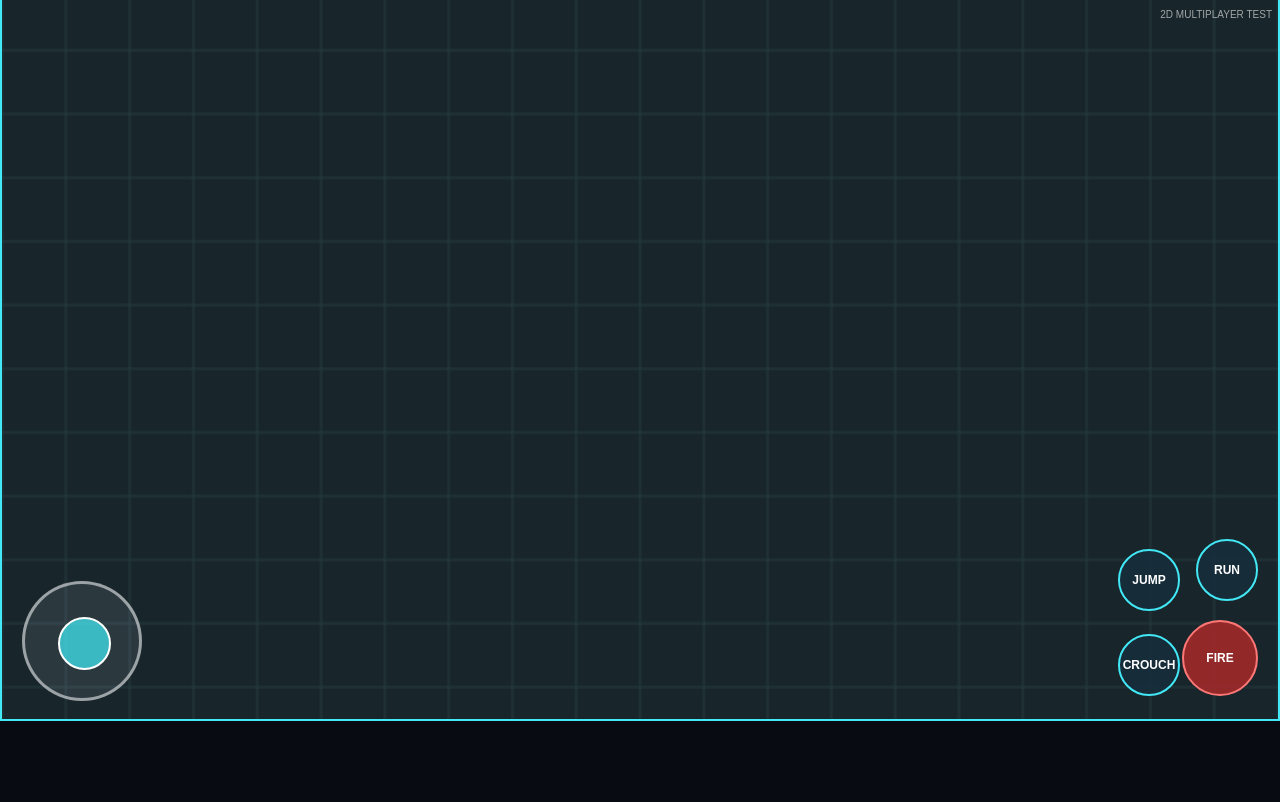
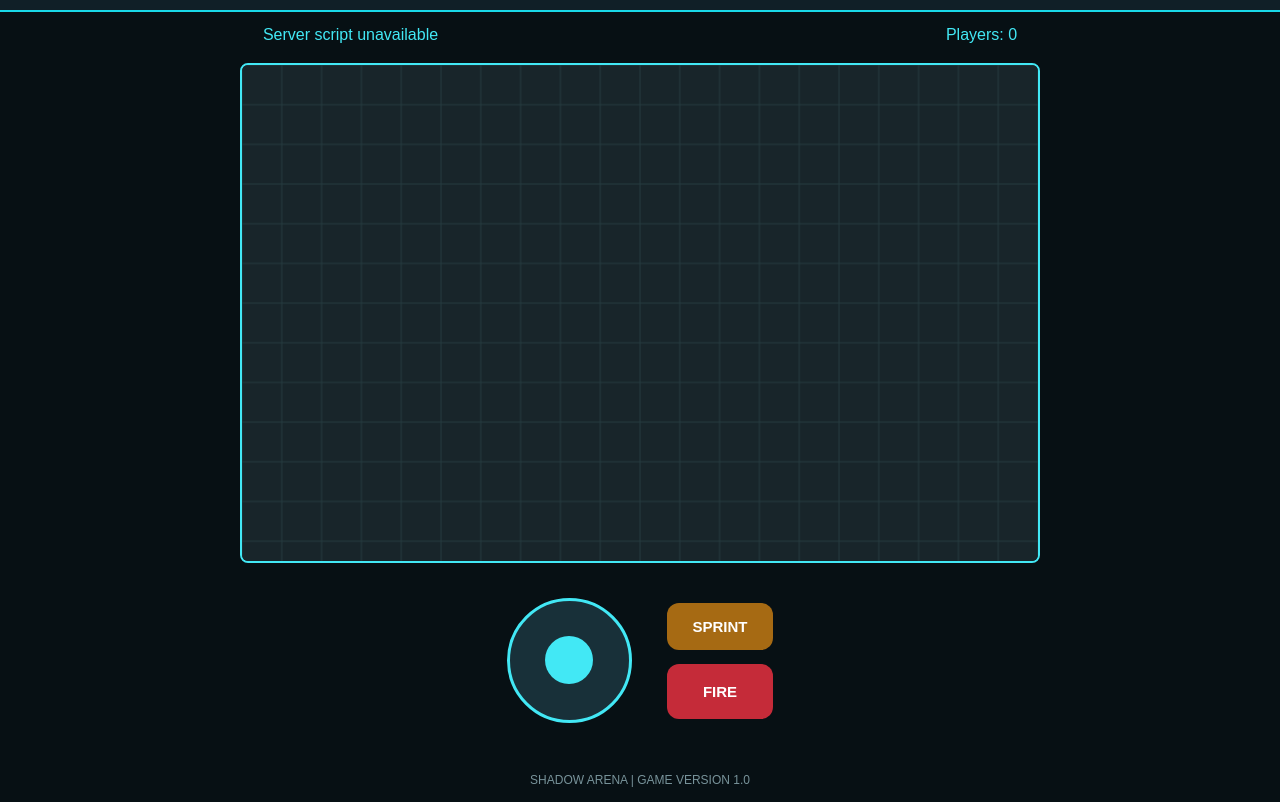
Before and after one commit to aichatbot316-bot/Shadow-arena---2d-battle-royale-game, a website: page index.html in a window 1280 px wide. Shown: the part 79-881 px from the top of the page. Before the commit the page ends 800 px from the top, so only its background shows below. Drawn offline with nearby package versions, Linux system fonts and the light colour scheme; no server answers.

Commit message:
Restore SHADOW ARENA multiplayer frontend

```diff
--- a/index.html
+++ b/index.html
@@ -1,98 +1,189 @@
-<!DOCTYPE html><html lang="en">
+
+<!DOCTYPE html>
+<html lang="en">
 <head>
   <meta charset="UTF-8">
-<meta name="viewport" content="width=device-width, initial-scale=1, maximum-scale=1, user-scalable=no">
-<title>SHADOW ARENA: BATTLE ROYALE</title>
+  <meta name="viewport" content="width=device-width, initial-scale=1.0">
+  <title>SHADOW ARENA</title>
+
+<script src="https://shadow-arena-2d-battle-royale-game.onrender.com/socket.io/socket.io.js"></script>
+
   <style>
-* { box-sizing: border-box; }
+    * {
+      box-sizing: border-box;
+    }
+
     body {
       margin: 0;
-  background: #080b12;
+      background: #071014;
       color: white;
       font-family: Arial, sans-serif;
-  overflow: hidden;
+      text-align: center;
+      overflow-x: hidden;
+    }
+
+    header {
+      padding: 18px 10px;
+      background: #101f27;
+      border-bottom: 2px solid #19d9e8;
+    }
+
+    h1 {
+      margin: 0;
+      color: #42e8f5;
+      letter-spacing: 4px;
+      font-size: 28px;
+    }
+
+    .subtitle {
+      color: #91aeb5;
+      margin-top: 7px;
+      font-size: 12px;
+    }
+
+    .info {
+      display: flex;
+      justify-content: space-around;
+      flex-wrap: wrap;
+      gap: 10px;
+      padding: 14px;
+      color: #42e8f5;
+    }
+
+    #arena {
+      display: block;
+      width: 95%;
+      max-width: 800px;
+      height: auto;
+      aspect-ratio: 8 / 5;
+      margin: 5px auto;
+      background: #18252a;
+      border: 2px solid #42e8f5;
+      border-radius: 8px;
+    }
+
+    .controls {
+      display: flex;
+      justify-content: center;
+      align-items: center;
+      gap: 35px;
+      margin: 25px auto;
+      padding: 10px;
+    }
+
+    #joystick {
+      width: 125px;
+      height: 125px;
+      background: #183039;
+      border: 3px solid #42e8f5;
+      border-radius: 50%;
+      position: relative;
       touch-action: none;
     }
-header { text-align: center; padding: 6px; }
-h1 { color: #42e8f5; margin: 2px; font-size: 23px; }
-#status { color: #ffd166; font-size: 13px; margin: 4px; }
-#count { font-size: 12px; }
-#arena {
-  display: block;
-  width: 100%;
-  max-width: 800px;
-  height: auto;
-  margin: 4px auto;
-  background: #18252a;
-  border: 2px solid #42e8f5;
-  touch-action: none;
+
+    #stick {
+      width: 48px;
+      height: 48px;
+      background: #42e8f5;
+      border-radius: 50%;
+      position: absolute;
+      left: 35px;
+      top: 35px;
     }
-#hud { position: fixed; inset: 0; pointer-events: none; }
-#joystick {
-  position: absolute; left: 22px; bottom: 25px;
-  width: 135px; height: 135px;
-  border: 3px solid #ffffff88; border-radius: 50%;
-  background: #aabccc22; pointer-events: auto;
-  touch-action: none;
+
+    .buttons {
+      display: flex;
+      flex-direction: column;
+      gap: 14px;
     }
-#stick {
-  position: absolute; left: 38px; top: 38px;
-  width: 53px; height: 53px; border-radius: 50%;
-  background: #42e8f5bb; border: 2px solid white;
+
+    button {
+      border: none;
+      border-radius: 12px;
+      padding: 15px 25px;
+      font-weight: bold;
+      font-size: 15px;
+      color: white;
+      background: #176b79;
+      touch-action: manipulation;
     }
-.action {
-  position: absolute; width: 62px; height: 62px;
-  border-radius: 50%; color: white; font-weight: bold;
-  font-size: 12px; background: #172d3cdd;
-  border: 2px solid #42e8f5;
-  display: flex; align-items: center; justify-content: center;
-  pointer-events: auto; touch-action: none;
+
+    #sprint {
+      background: #a66a13;
     }
-#fire { right: 22px; bottom: 35px; width: 76px; height: 76px; background: #a62929dd; border-color: #ff7777; }
-#jump { right: 100px; bottom: 115px; }
-#sprint { right: 22px; bottom: 130px; }
-#crouch { right: 98px; bottom: 35px; }
-#hint { position: fixed; top: 88px; right: 8px; font-size: 10px; color: #ffffff99; }
-@media (orientation: landscape) {
-  header { position: absolute; top: 0; left: 50%; transform: translateX(-50%); z-index: 2; padding: 2px; }
-  h1 { font-size: 17px; }
-  #arena { width: 100vw; height: 100dvh; max-width: none; margin: 0; }
-  #status, #count { font-size: 10px; }
-  #joystick { width: 120px; height: 120px; left: 22px; bottom: 20px; }
-  #stick { left: 33px; top: 33px; }
-  #fire { right: 22px; bottom: 25px; }
-  #jump { right: 100px; bottom: 110px; }
-  #sprint { right: 22px; bottom: 120px; }
-  #crouch { right: 100px; bottom: 25px; }
+
+    #fire {
+      background: #c52b39;
+      padding: 19px 30px;
+    }
+
+    button:active {
+      transform: scale(0.94);
+      filter: brightness(1.3);
+    }
+
+    footer {
+      color: #78939a;
+      font-size: 12px;
+      padding: 15px;
     }
   </style>
 </head>
+
 <body>
+
   <header>
     <h1>SHADOW ARENA</h1>
-  <div>BATTLE ROYALE</div>
-  <div id="status">Connecting to server...</div>
-  <div id="count">Players: 0</div>
-</header><canvas id="arena" width="800" height="500"></canvas>
+    <div class="subtitle">MULTIPLAYER BATTLE ARENA</div>
+  </header>
 
-<div id="hud">
-  <div id="joystick"><div id="stick"></div></div>
-  <button class="action" id="fire">FIRE</button>
-  <button class="action" id="jump">JUMP</button>
-  <button class="action" id="sprint">RUN</button>
-  <button class="action" id="crouch">CROUCH</button>
+  <div class="info">
+    <span id="status">Connecting...</span>
+    <span id="count">Players: 0</span>
   </div>
-<div id="hint">2D MULTIPLAYER TEST</div><script src="/socket.io/socket.io.js"></script><script>
+
+  <canvas id="arena" width="800" height="500"></canvas>
+
+  <div class="controls">
+
+    <div id="joystick">
+      <div id="stick"></div>
+    </div>
+
+    <div class="buttons">
+      <button id="sprint">SPRINT</button>
+      <button id="fire">FIRE</button>
+    </div>
+
+  </div>
+
+  <footer>
+    SHADOW ARENA | GAME VERSION 1.0
+  </footer>
+
+<script>
 const canvas = document.getElementById("arena");
 const ctx = canvas.getContext("2d");
+
 const statusText = document.getElementById("status");
 const countText = document.getElementById("count");
+
 const joystick = document.getElementById("joystick");
 const stick = document.getElementById("stick");
 
-let socket, players = {}, myId = null, connected = false;
+const sprintButton = document.getElementById("sprint");
+const fireButton = document.getElementById("fire");
+
+let socket;
+let players = {};
+let myId = null;
+let connected = false;
+
+let joyX = 0;
+let joyY = 0;
+let sprinting = false;
+
 let bullets = [];
-let joyX = 0, joyY = 0, sprinting = false;
 
 function connect() {
   if (typeof io !== "function") {
@@ -100,7 +191,11 @@ function connect() {
     return;
   }
 
-  socket = io();
+  // Same-origin server connection.
+  // If frontend and backend are hosted separately,
+  // put your backend URL inside io("YOUR_SERVER_URL").
+
+  socket = io("https://shadow-arena-2d-battle-royale-game.onrender.com");
 
   socket.on("connect", () => {
     myId = socket.id;
@@ -116,26 +211,36 @@ function connect() {
     connected = false;
     statusText.textContent = "Disconnected";
   });
+
   socket.on("currentPlayers", data => {
-    players = data;
-    countText.textContent = Object.keys(players).length;
+    players = data || {};
+    countText.textContent =
+      "Players: " + Object.keys(players).length;
   });
+
   socket.on("newPlayer", data => {
-  console.log("New player joined:", data);
+    if (!data || !data.id) return;
+
     players[data.id] = data;
-  countText.textContent = Object.keys(players).length;
+
+    countText.textContent =
+      "Players: " + Object.keys(players).length;
   });
+
   socket.on("playerDisconnected", id => {
     delete players[id];
 
-  countText.textContent = Object.keys(players).length;
+    countText.textContent =
+      "Players: " + Object.keys(players).length;
   });
+
   socket.on("playerMoved", data => {
     if (players[data.id]) {
       players[data.id].x = data.x;
       players[data.id].y = data.y;
     }
   });
+
   socket.on("shotFired", data => {
     bullets.push({
       x: data.x,
@@ -144,79 +249,137 @@ function connect() {
       life: 30
     });
   });
-  socket.on("currentPlayers", data => players = data || {});
-  socket.on("newPlayer", p => players[p.id] = p);
+}
 
-  socket.on("playerMoved", data => {
-    if (players[data.id]) {
-      players[data.id].x = data.x;
-      players[data.id].y = data.y;
+
+// JOYSTICK CONTROLS
+
+let joystickActive = false;
+
+function moveJoystick(event) {
+  if (!joystickActive) return;
+
+  const rect = joystick.getBoundingClientRect();
+
+  const centerX = rect.left + rect.width / 2;
+  const centerY = rect.top + rect.height / 2;
+
+  let dx = event.clientX - centerX;
+  let dy = event.clientY - centerY;
+
+  const maxDistance = 38;
+  const distance = Math.hypot(dx, dy);
+
+  if (distance > maxDistance) {
+    dx = dx / distance * maxDistance;
+    dy = dy / distance * maxDistance;
+  }
+
+  joyX = dx / maxDistance;
+  joyY = dy / maxDistance;
+
+  stick.style.left = (35 + dx) + "px";
+  stick.style.top = (35 + dy) + "px";
+}
+
+function resetJoystick() {
+  joystickActive = false;
+
+  joyX = 0;
+  joyY = 0;
+
+  stick.style.left = "35px";
+  stick.style.top = "35px";
+}
+
+joystick.addEventListener("pointerdown", event => {
+  joystickActive = true;
+  joystick.setPointerCapture(event.pointerId);
+  moveJoystick(event);
+});
+
+joystick.addEventListener("pointermove", moveJoystick);
+
+joystick.addEventListener("pointerup", resetJoystick);
+joystick.addEventListener("pointercancel", resetJoystick);
+
+
+// SPRINT CONTROL
+
+sprintButton.addEventListener("pointerdown", () => {
+  sprinting = true;
+});
+
+sprintButton.addEventListener("pointerup", () => {
+  sprinting = false;
+});
+
+sprintButton.addEventListener("pointercancel", () => {
+  sprinting = false;
+});
+
+sprintButton.addEventListener("pointerleave", () => {
+  sprinting = false;
+});
+
+
+// KEYBOARD CONTROLS
+
+const keys = {};
+
+document.addEventListener("keydown", event => {
+  keys[event.key.toLowerCase()] = true;
+
+  if (event.key === "Shift") {
+    sprinting = true;
   }
 });
-socket.on("shotFired", data => {
-  bullets.push({
-    x: data.x,
-    y: data.y,
-    color: data.color || "#ffff00",
-    life: 30
+
+document.addEventListener("keyup", event => {
+  keys[event.key.toLowerCase()] = false;
+
+  if (event.key === "Shift") {
+    sprinting = false;
+  }
 });
-});
-  socket.on("playerDisconnected", id => delete players[id]);
-}
+
+
+// MOVEMENT
 
 function sendMove() {
   if (!connected || !socket) return;
-  let length = Math.hypot(joyX, joyY);
+
+  let x = joyX;
+  let y = joyY;
+
+  if (keys["arrowleft"] || keys["a"]) x -= 1;
+  if (keys["arrowright"] || keys["d"]) x += 1;
+  if (keys["arrowup"] || keys["w"]) y -= 1;
+  if (keys["arrowdown"] || keys["s"]) y += 1;
+
+  const length = Math.hypot(x, y);
+
   if (length < 0.15) return;
-  let speed = sprinting ? 1 : 0.7;
-  socket.emit("move", { dx: joyX * speed, dy: joyY * speed });
+
+  if (length > 1) {
+    x /= length;
+    y /= length;
   }
 
-let activePointer = null;
+  const speed = sprinting ? 1 : 0.7;
 
-joystick.addEventListener("pointerdown", e => {
-  e.preventDefault();
-  activePointer = e.pointerId;
-  joystick.setPointerCapture(e.pointerId);
-  updateStick(e);
+  socket.emit("move", {
+    dx: x * speed,
+    dy: y * speed
   });
-
-joystick.addEventListener("pointermove", e => {
-  if (e.pointerId === activePointer) updateStick(e);
-});
-
-function updateStick(e) {
-  const r = joystick.getBoundingClientRect();
-  let dx = e.clientX - (r.left + r.width / 2);
-  let dy = e.clientY - (r.top + r.height / 2);
-  const max = r.width * 0.32;
-  const len = Math.hypot(dx, dy);
-  if (len > max) { dx = dx / len * max; dy = dy / len * max; }
-  joyX = dx / max;
-  joyY = dy / max;
-  stick.style.transform = `translate(${dx}px, ${dy}px)`;
 }
 
-function stopStick(e) {
-  if (e.pointerId !== activePointer) return;
-  activePointer = null;
-  joyX = joyY = 0;
-  stick.style.transform = "translate(0,0)";
-}
+setInterval(sendMove, 50);
 
-joystick.addEventListener("pointerup", stopStick);
-joystick.addEventListener("pointercancel", stopStick);
-setInterval(sendMove, 100);
 
-const runButton = document.getElementById("sprint");
-runButton.addEventListener("pointerdown", e => {
-  e.preventDefault(); sprinting = true;
-});
-["pointerup", "pointercancel", "pointerleave"].forEach(type => {
-  runButton.addEventListener(type, () => sprinting = false);
-});
+// SHOOTING
 
-document.getElementById("fire").addEventListener("click", () => {
+fireButton.addEventListener("click", () => {
   if (!connected || !socket) {
     statusText.textContent = "Not connected";
     return;
@@ -224,45 +387,67 @@ document.getElementById("fire").addEventListener("click", () => {
 
   socket.emit("shoot");
 });
-document.getElementById("jump").addEventListener("click", () => {
-  statusText.textContent = "Jump feature coming soon";
-});
-document.getElementById("crouch").addEventListener("click", () => {
-  statusText.textContent = "Crouch feature coming soon";
-});
+
+
+// DRAW GAME
 
 function draw() {
   ctx.clearRect(0, 0, canvas.width, canvas.height);
+
   ctx.fillStyle = "#18252a";
   ctx.fillRect(0, 0, 800, 500);
+
   ctx.strokeStyle = "#263d40";
+  ctx.lineWidth = 1;
 
   for (let x = 0; x <= 800; x += 40) {
-    ctx.beginPath(); ctx.moveTo(x, 0); ctx.lineTo(x, 500); ctx.stroke();
+    ctx.beginPath();
+    ctx.moveTo(x, 0);
+    ctx.lineTo(x, 500);
+    ctx.stroke();
   }
+
   for (let y = 0; y <= 500; y += 40) {
-    ctx.beginPath(); ctx.moveTo(0, y); ctx.lineTo(800, y); ctx.stroke();
+    ctx.beginPath();
+    ctx.moveTo(0, y);
+    ctx.lineTo(800, y);
+    ctx.stroke();
   }
+
+  // DRAW PLAYERS
 
   for (const id in players) {
     const p = players[id];
+
     ctx.beginPath();
     ctx.arc(p.x, p.y, 14, 0, Math.PI * 2);
+
     ctx.fillStyle = p.color || "#42e8f5";
     ctx.fill();
+
     ctx.lineWidth = 3;
     ctx.strokeStyle = id === myId ? "white" : "#111111";
     ctx.stroke();
+
     ctx.fillStyle = "white";
     ctx.font = "13px Arial";
     ctx.textAlign = "center";
-    ctx.fillText(id === myId ? "YOU" : "PLAYER", p.x, p.y - 22);
+
+    ctx.fillText(
+      id === myId ? "YOU" : "PLAYER",
+      p.x,
+      p.y - 22
+    );
   }
+
+  // DRAW TEMPORARY SHOOTING EFFECTS
+
   for (let i = bullets.length - 1; i >= 0; i--) {
     const b = bullets[i];
 
     ctx.beginPath();
     ctx.arc(b.x, b.y, 5, 0, Math.PI * 2);
+
     ctx.fillStyle = b.color;
     ctx.fill();
 
@@ -272,11 +457,20 @@ function draw() {
       bullets.splice(i, 1);
     }
   }
-  countText.textContent = "Players: " + Object.keys(players).length;
+
+  countText.textContent =
+    "Players: " + Object.keys(players).length;
+
   requestAnimationFrame(draw);
 }
 
+
+// START GAME
+
 connect();
 draw();
-</script></body>
+
+</script>
+
+</body>
 </html>
```
Lines whose indentation alone changed are shown as unchanged.
